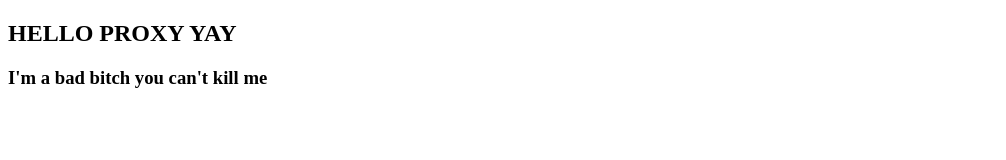
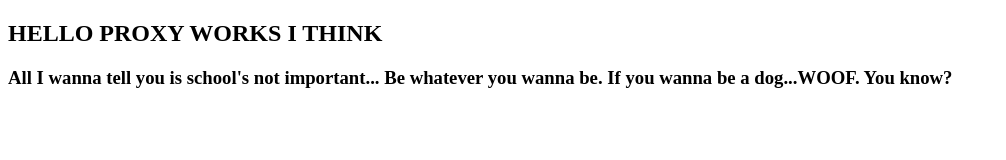
Before and after one commit to alexwxh/cs3219otottaska, a plain HTML site: page justcsthings/another.html in a window 1280 px wide. Shown: the whole page, without its empty margins (0-1006 px from the left). Drawn offline with Linux system fonts and the light colour scheme.

Commit message:
Update another.html

```diff
--- a/justcsthings/another.html
+++ b/justcsthings/another.html
@@ -5,7 +5,7 @@
   <title>Docker Nginx</title>
 </head>
 <body>
-  <h2>HELLO PROXY YAY</h2>
-  <h3>I'm a bad bitch you can't kill me</h3>
+  <h2>HELLO PROXY WORKS I THINK</h2>
+  <h3>All I wanna tell you is school's not important... Be whatever you wanna be. If you wanna be a dog...WOOF. You know?</h3>
 </body>
 </html>
```
